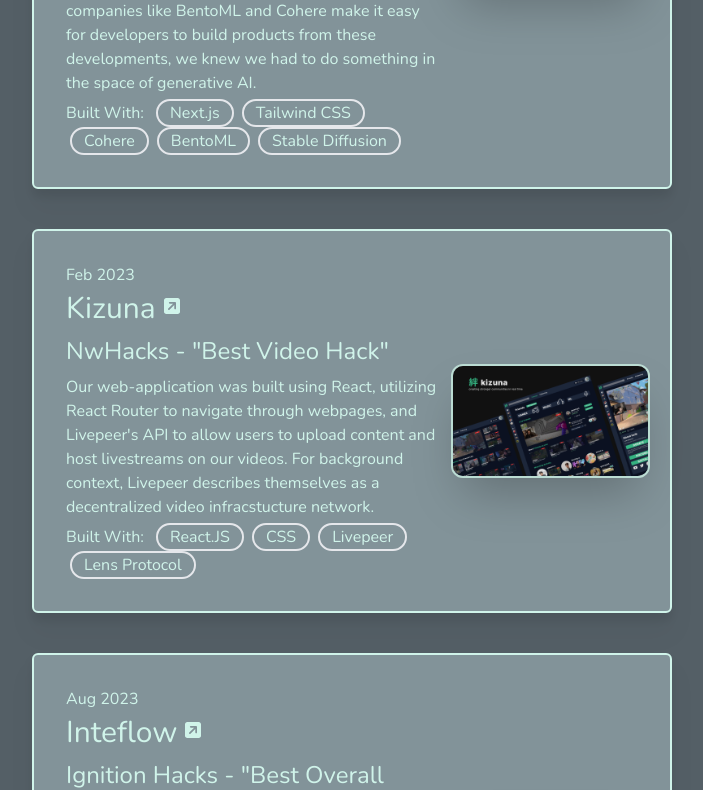
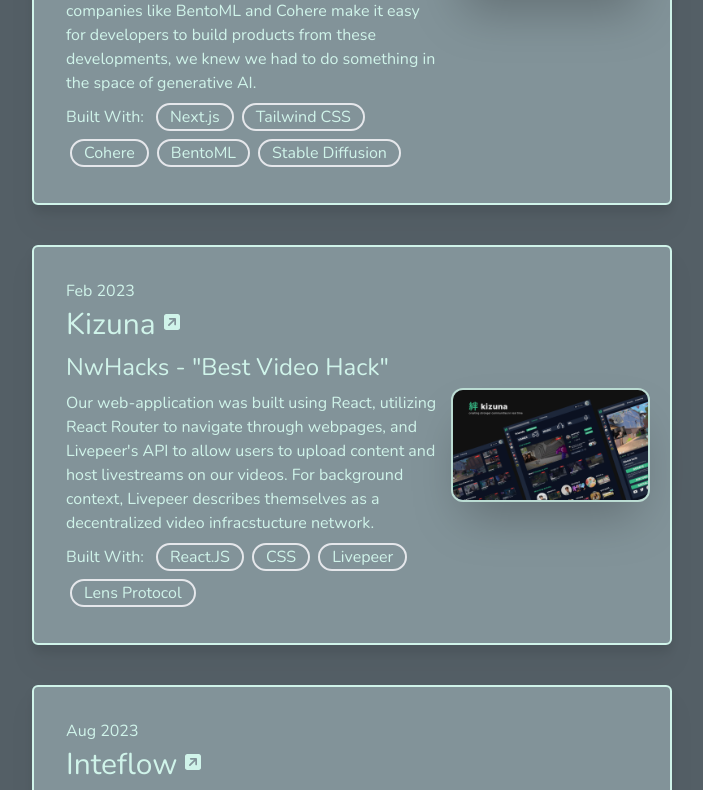
Before and after one commit to jn-han/jn-han.github.io, a Next.js app: page / in a window 1280 px wide. Shown: the part 1363-2153 px from the top of the page, without its empty margins (288-991 px from the left). Built offline with nearby package versions, Linux system fonts and the light colour scheme.

Commit message:
removed duplicate dependency

```diff
--- a/src/app/components/ProjectCard.js
+++ b/src/app/components/ProjectCard.js
@@ -22,7 +22,7 @@
                 {info.builtWith.map((item, key) => {
                     return(
                         <p
-                        className='px-3 mx-1 border-2 rounded-full'
+                        className='px-3 m-1 border-2 rounded-full'
                         key={key}
                         >
                         {item}
```
